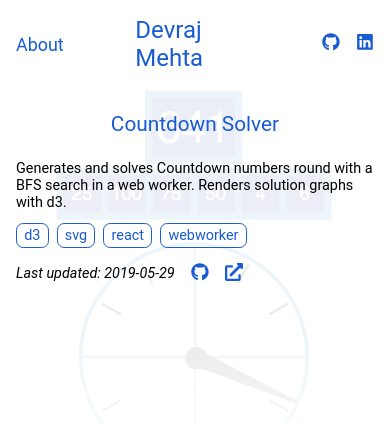
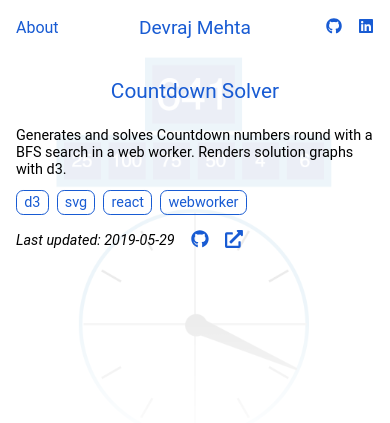
Before and after one commit to devm33/devm.dev, a Gatsby site: page / in a window 390 px wide. Shown: the top 423 px of the page. Built offline with nearby package versions, Linux system fonts and the light colour scheme; Gatsby itself is replaced by a stand-in of ours.

Commit message:
add font-size breakpoint to header, update todos

```diff
--- a/src/components/Header.jsx
+++ b/src/components/Header.jsx
@@ -9,6 +9,9 @@ const Wrapper = styled.header`
   align-items: center;
   padding: 1rem;
   font-size: 1.12rem;
+  @media ${props => props.theme.break.s} {
+    font-size: 1rem;
+  }
 `;
 
 const Nav = styled.nav`
@@ -25,6 +28,9 @@ const Name = styled.div`
   display: flex;
   justify-content: center;
   font-size: 1.5rem;
+  @media ${props => props.theme.break.s} {
+    font-size: 1.2rem;
+  }
 `;
 
 const IconLinks = styled.div`
--- a/src/components/Layout.jsx
+++ b/src/components/Layout.jsx
@@ -17,7 +17,10 @@ const theme = {
   color: "black",
   secondary: lighten(0.3, "black"),
   accent: "#d6006c",
-  link: darken(0.2, "cornflowerblue")
+  link: darken(0.2, "cornflowerblue"),
+  break: {
+    s: "(max-width: 500px)"
+  }
 };
 
 const Wrapper = styled.div`
```
Also changed, not shown: README.md.
